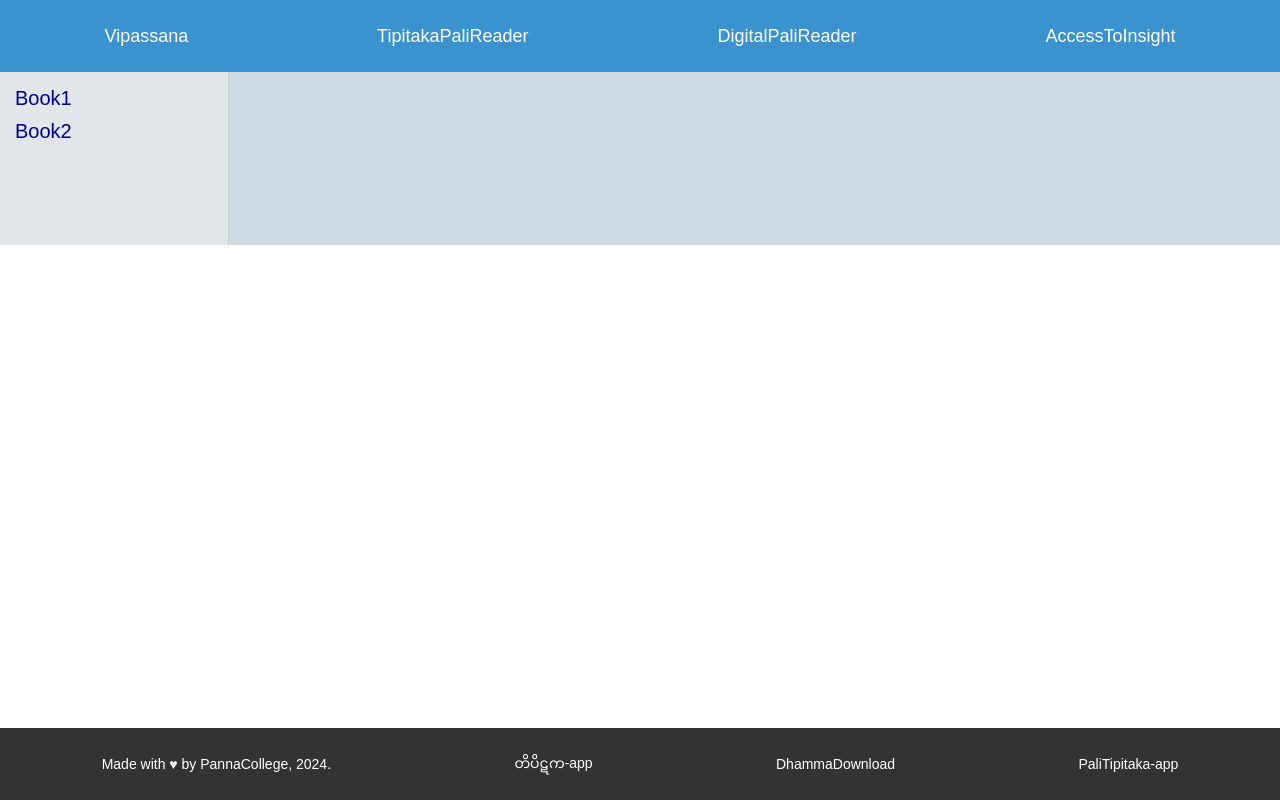
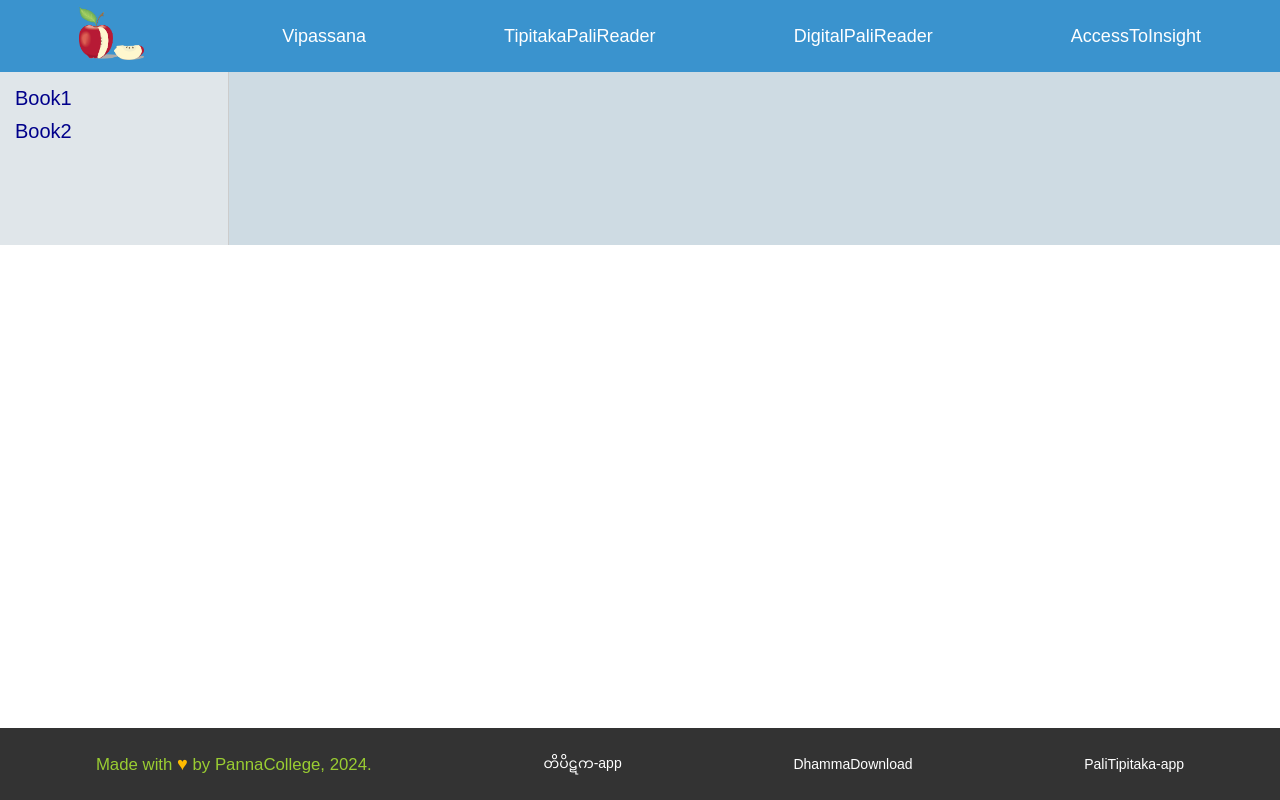
Before and after one commit to lessons-in-coding/MyLibrary, a plain HTML site: page index.html in a window 1280 px wide. Drawn offline with Linux system fonts and the light colour scheme.

Commit message:
added images and updated index.html and css

```diff
--- a/css/style.css
+++ b/css/style.css
@@ -13,6 +13,19 @@
   box-sizing: border-box;
   font-size: 14px;
   font-family: Arial, Helvetica, sans-serif;
+}
+
+footer p {
+  font-size: 1.2rem;
+  color: yellowgreen;
+}
+img {
+  width: 65px;
+}
+
+#hearts {
+  color: rgb(255, 187, 0);
+  font-size: 1.3rem;
 }
 
 #library-container {
--- a/index.html
+++ b/index.html
@@ -8,6 +8,9 @@
   </head>
   <body>
     <header>
+      <a href="https://pannacollege.org/" target="_blank"
+        ><img src="./images/propertyValue.png" alt=""
+      /></a>
       <a href="https://www.vipassana.com/index-2.html" target="_blank"
         >Vipassana</a
       >
@@ -40,7 +43,7 @@
     </div>
 
     <footer>
-      <p>Made with &hearts; by PannaCollege, 2024.</p>
+      <p>Made with <span id="hearts">&hearts;</span> by PannaCollege, 2024.</p>
       <a
         href="https://apps.apple.com/us/app/tipitaka-pali/id1543874006"
         target="_blank"
```
Also changed, not shown: images/plant.png (added), images/plant2.png (added), images/propertyValue.png (added).
